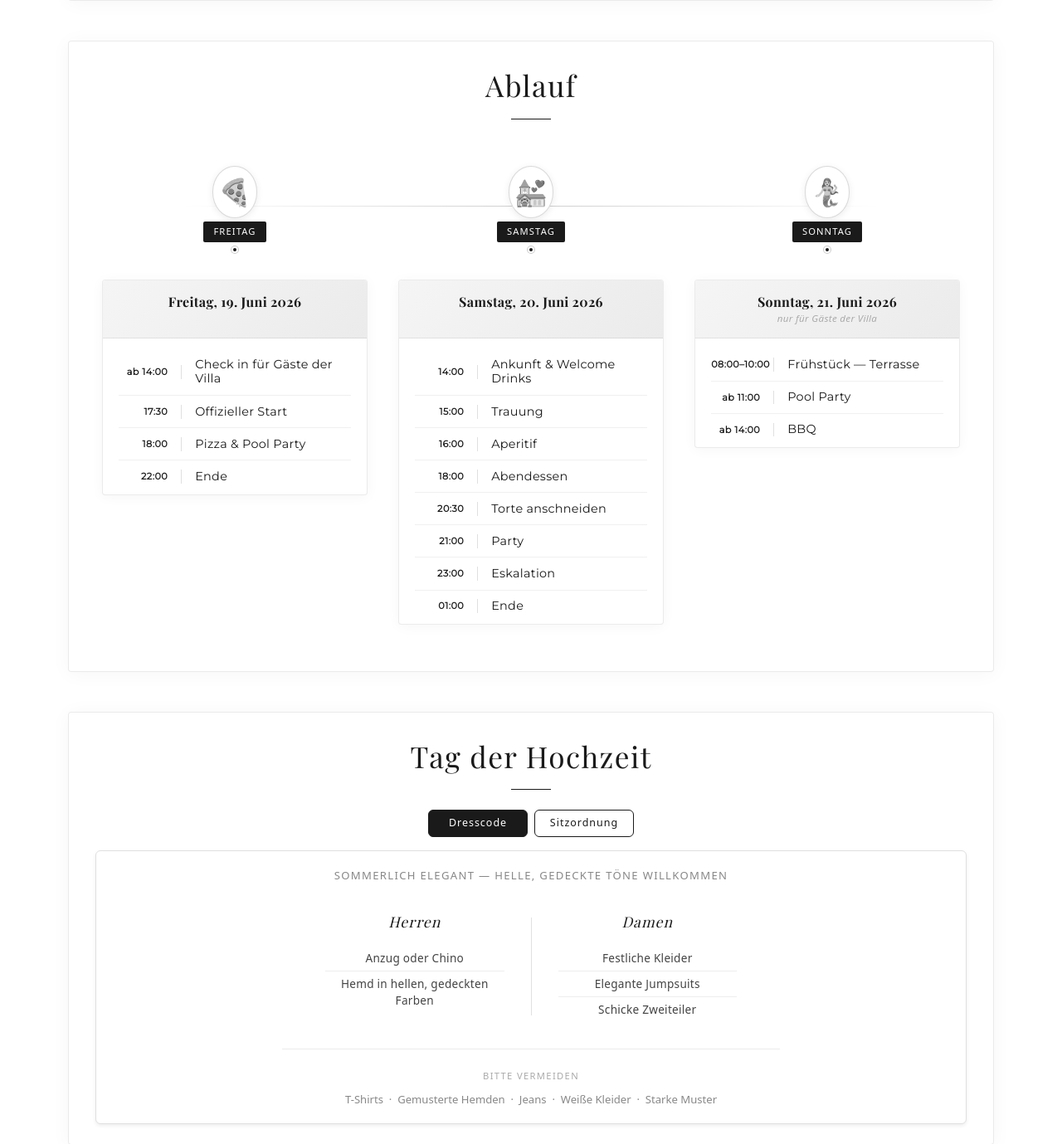
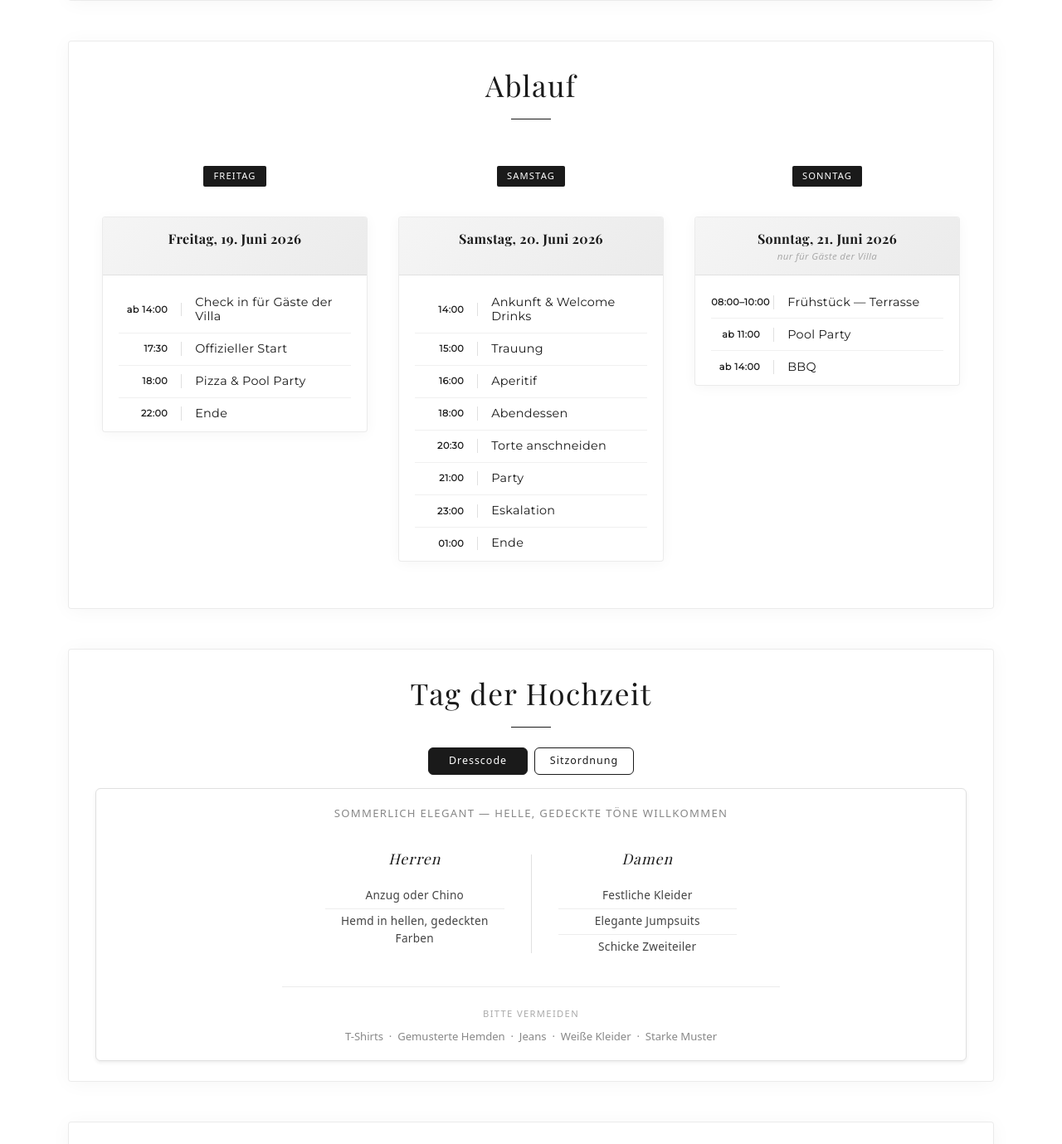
Before and after one commit to fredigee/hochzeit-website, a Flask app: page / in a window 1280 px wide. Shown: the part 1006-2385 px from the top of the page at 83% size. Run offline with Flask 3, Linux system fonts and the light colour scheme; a user stored in the database is signed in; some libraries are stand-ins or nearby versions.

Commit message:
Remove timeline emojis/dots/line on desktop too
Hide the Ablauf emoji icons, dots and connecting line on all sizes so
the laptop view matches the slim, icon-free mobile design.

Co-Authored-By: Claude Opus 4.8 <noreply@anthropic.com>

```diff
--- a/static/style.css
+++ b/static/style.css
@@ -452,14 +452,7 @@ nav ul li a:hover {
 }
 
 .horizontal-timeline::before {
-    content: '';
-    position: absolute;
-    top: 80px;
-    left: 10%;
-    right: 10%;
-    height: 1px;
-    background: linear-gradient(to right, transparent, rgba(0, 0, 0, 0.2), transparent);
-    z-index: 1;
+    display: none;
 }
 
 .timeline-item {
@@ -483,14 +476,7 @@ nav ul li a:hover {
 }
 
 .timeline-icon {
-    font-size: 2rem;
-    margin-bottom: 0.3rem;
-    background: white;
-    padding: 0.4rem;
-    border-radius: 50%;
-    box-shadow: 0 2px 8px rgba(0, 0, 0, 0.08);
-    border: 1px solid rgba(0, 0, 0, 0.15);
-    filter: grayscale(100%);
+    display: none;
 }
 
 .timeline-date {
@@ -507,13 +493,7 @@ nav ul li a:hover {
 }
 
 .timeline-dot {
-    width: 8px;
-    height: 8px;
-    background: var(--gold);
-    border-radius: 50%;
-    border: 2px solid white;
-    box-shadow: 0 0 0 1px rgba(0, 0, 0, 0.2);
-    margin: 0 auto;
+    display: none;
 }
 
 .timeline-content {
```
